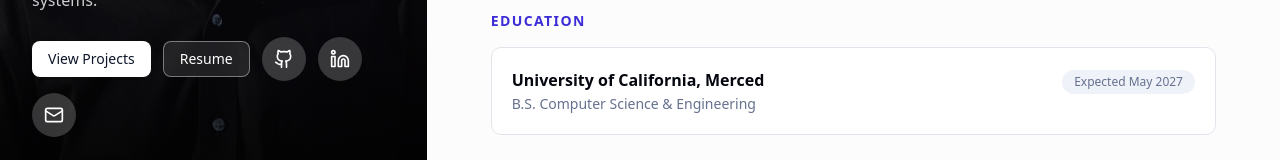
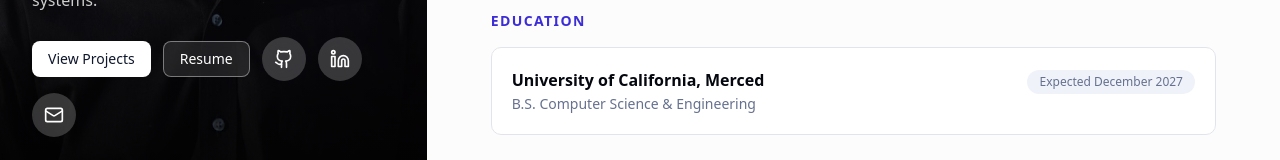
Before and after one commit to amannindra/portfolio, a Next.js app: page / in a window 1280 px wide. Shown: the part 631-791 px from the top of the page. Built offline with nearby package versions, Linux system fonts and the light colour scheme.

Commit message:
Update expected graduation year to December 2027 in portfolio data

```diff
--- a/components/AboutSection.tsx
+++ b/components/AboutSection.tsx
@@ -89,7 +89,7 @@ export default function AboutSection() {
             </p>
           </div>
           <span className="shrink-0 text-xs font-medium text-muted-foreground bg-secondary rounded-full px-3 py-1 mt-0.5">
-            Expected May 2027
+            Expected December 2027
           </span>
         </div>
       </div>
--- a/lib/portfolio-data.ts
+++ b/lib/portfolio-data.ts
@@ -286,6 +286,6 @@ I’m looking for ML engineering, robotics, computer vision, and AI infrastructu
   education: {
     degree: "B.S. Computer Science & Engineering",
     school: "University of California, Merced",
-    graduationYear: "Expected May 2027",
+    graduationYear: "Expected December 2027",
   },
 };
```
